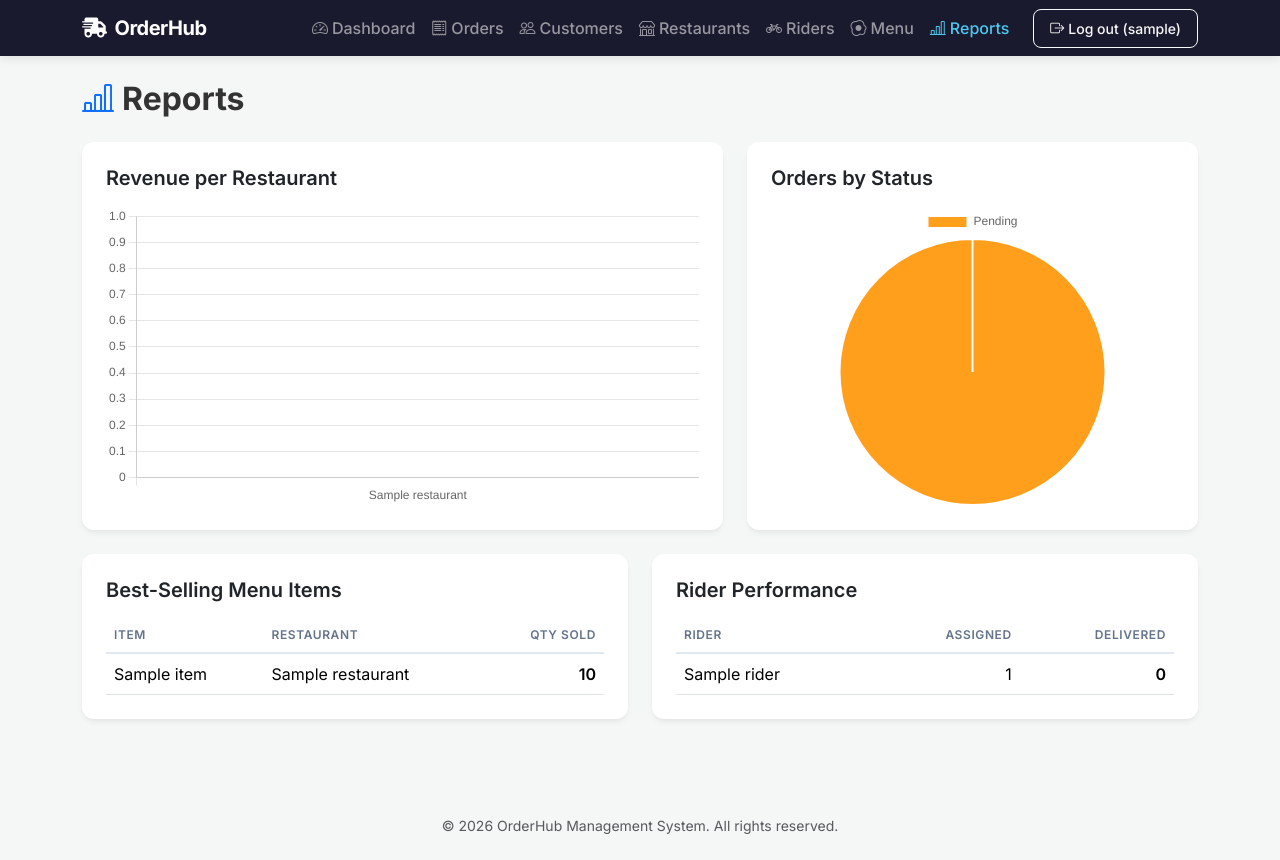
After one commit to atuheirebonitah9-star/Order_management, a Django app: page /reports/ in a window 1280 px wide. The commit adds this page. Run offline with Django 5.2, Linux system fonts and the light colour scheme; a user stored in the database is signed in; tables that the repository leaves empty hold one stand-in row (values such as "Sample post").

Commit message:
Add login, logout and staff-only Reports page

```diff
--- a/Order_management/urls.py
+++ b/Order_management/urls.py
@@ -1,6 +1,3 @@
-"""
-URL configuration for Order_management project.
-"""
 from django.contrib import admin
 from django.urls import path, include
 from django.conf import settings
@@ -8,6 +5,7 @@ from django.conf.urls.static import static
 
 urlpatterns = [
     path('admin/', admin.site.urls),
+    path('accounts/', include('django.contrib.auth.urls')),
     path('', include('orders.urls')),
 ]
 
--- a/orders/templates/orders/base.html
+++ b/orders/templates/orders/base.html
@@ -130,7 +130,8 @@
                 <span class="navbar-toggler-icon"></span>
             </button>
             <div class="collapse navbar-collapse" id="navbarNav">
-                <ul class="navbar-nav ms-auto">
+                <ul class="navbar-nav ms-auto align-items-lg-center">
+                    {% if user.is_authenticated %}
                     <li class="nav-item">
                         <a class="nav-link {% if request.resolver_match.url_name == 'dashboard' %}active{% endif %}" href="{% url 'orders:dashboard' %}">
                             <i class="bi bi-speedometer2 me-1"></i>Dashboard
@@ -161,6 +162,22 @@
                             <i class="bi bi-egg-fried me-1"></i>Menu
                         </a>
                     </li>
+                    {% if user.is_staff %}
+                    <li class="nav-item">
+                        <a class="nav-link {% if request.resolver_match.url_name == 'reports' %}active{% endif %}" href="{% url 'orders:reports' %}">
+                            <i class="bi bi-bar-chart-line me-1"></i>Reports
+                        </a>
+                    </li>
+                    {% endif %}
+                    <li class="nav-item ms-lg-3">
+                        <form method="post" action="{% url 'logout' %}" class="d-inline">
+                            {% csrf_token %}
+                            <button type="submit" class="btn btn-outline-light btn-sm">
+                                <i class="bi bi-box-arrow-right me-1"></i>Log out ({{ user.username }})
+                            </button>
+                        </form>
+                    </li>
+                    {% endif %}
                 </ul>
             </div>
         </div>
--- /dev/null
+++ b/orders/templates/orders/reports.html
@@ -0,0 +1,112 @@
+{% extends 'orders/base.html' %}
+
+{% block content %}
+<div class="d-flex justify-content-between align-items-center mb-4">
+    <h2 class="fw-bold mb-0"><i class="bi bi-bar-chart-line text-primary me-2"></i>Reports</h2>
+</div>
+
+<div class="row">
+    <div class="col-lg-7">
+        <div class="card p-4">
+            <h5 class="fw-semibold mb-3">Revenue per Restaurant</h5>
+            <div style="position: relative; height: 300px;">
+                <canvas id="restaurantChart"></canvas>
+            </div>
+        </div>
+    </div>
+    <div class="col-lg-5">
+        <div class="card p-4">
+            <h5 class="fw-semibold mb-3">Orders by Status</h5>
+            <div style="position: relative; height: 300px;">
+                <canvas id="statusChart"></canvas>
+            </div>
+        </div>
+    </div>
+</div>
+
+<div class="row">
+    <div class="col-lg-6">
+        <div class="card p-4">
+            <h5 class="fw-semibold mb-3">Best-Selling Menu Items</h5>
+            <table class="table table-hover align-middle mb-0">
+                <thead>
+                    <tr><th>Item</th><th>Restaurant</th><th class="text-end">Qty Sold</th></tr>
+                </thead>
+                <tbody>
+                    {% for item in best_items %}
+                    <tr>
+                        <td>{{ item.name }}</td>
+                        <td>{{ item.restaurant.name }}</td>
+                        <td class="text-end fw-semibold">{{ item.qty }}</td>
+                    </tr>
+                    {% empty %}
+                    <tr><td colspan="3" class="text-center text-muted">No sales yet.</td></tr>
+                    {% endfor %}
+                </tbody>
+            </table>
+        </div>
+    </div>
+    <div class="col-lg-6">
+        <div class="card p-4">
+            <h5 class="fw-semibold mb-3">Rider Performance</h5>
+            <table class="table table-hover align-middle mb-0">
+                <thead>
+                    <tr><th>Rider</th><th class="text-end">Assigned</th><th class="text-end">Delivered</th></tr>
+                </thead>
+                <tbody>
+                    {% for rider in riders %}
+                    <tr>
+                        <td>{{ rider.name }}</td>
+                        <td class="text-end">{{ rider.total }}</td>
+                        <td class="text-end fw-semibold">{{ rider.delivered }}</td>
+                    </tr>
+                    {% empty %}
+                    <tr><td colspan="3" class="text-center text-muted">No riders.</td></tr>
+                    {% endfor %}
+                </tbody>
+            </table>
+        </div>
+    </div>
+</div>
+
+{{ restaurant_chart|json_script:"restaurant-data" }}
+{{ status_chart|json_script:"status-data" }}
+{% endblock %}
+
+{% block extra_js %}
+<script src="https://cdnjs.cloudflare.com/ajax/libs/Chart.js/4.4.1/chart.umd.min.js"></script>
+<script>
+    const rd = JSON.parse(document.getElementById('restaurant-data').textContent);
+    const sd = JSON.parse(document.getElementById('status-data').textContent);
+
+    new Chart(document.getElementById('restaurantChart'), {
+        type: 'bar',
+        data: {
+            labels: rd.labels,
+            datasets: [{ label: 'Revenue (UGX)', data: rd.values, backgroundColor: '#4361ee', borderRadius: 6 }]
+        },
+        options: {
+            responsive: true,
+            maintainAspectRatio: false,
+            plugins: { legend: { display: false } },
+            scales: { y: { beginAtZero: true } }
+        }
+    });
+
+    const statusColors = {
+        'Pending': '#ff9f1c',
+        'Preparing': '#4cc9f0',
+        'Completed': '#2ec4b6',
+        'Cancelled': '#e71d36'
+    };
+
+    new Chart(document.getElementById('statusChart'), {
+        type: 'pie',
+        data: {
+            labels: sd.labels,
+            datasets: [{ data: sd.values, backgroundColor: sd.labels.map(l => statusColors[l]) }]
+        },
+        options: { responsive: true, maintainAspectRatio: false }
+    });
+</script>
+{% endblock %}
--- a/orders/urls.py
+++ b/orders/urls.py
@@ -15,7 +15,7 @@ urlpatterns = [
     path('orders/<str:order_id>/delete/', views.order_delete, name='order_delete'),
 
     # Order Items (For adding/removing items from an order)
-    path('order-items/<int:pk>/delete/', views.orderitem_delete, name='orderitem_delete'), # <-- NEW
+    path('order-items/<int:pk>/delete/', views.orderitem_delete, name='orderitem_delete'),
 
     # Customers
     path('customers/', views.customer_list, name='customer_list'),
@@ -34,4 +34,7 @@ urlpatterns = [
     # Menu Items
     path('menu/', views.menu_list, name='menu_list'),
     path('menu/create/', views.menu_item_create, name='menu_item_create'),
+
+    # Reports (staff only)
+    path('reports/', views.reports, name='reports'),
 ]
--- a/orders/views.py
+++ b/orders/views.py
@@ -1,6 +1,7 @@
 from django.shortcuts import render, get_object_or_404, redirect
 from django.db.models import Count, Sum, Avg, Q
 from django.contrib import messages
+from django.contrib.auth.decorators import user_passes_test
 from django.utils import timezone
 from datetime import datetime, timedelta
 from .models import Order, Customer, Restaurant, DeliveryRider, MenuItem, OrderItem
@@ -281,3 +282,40 @@ def menu_item_create(request):
     else:
         form = MenuItemForm()
     return render(request, 'orders/menu_item_form.html', {'form': form, 'title': 'Add Menu Item'})
+
+
+# ==========================================
+# REPORTS (staff only)
+# ==========================================
+@user_passes_test(lambda u: u.is_staff)
+def reports(request):
+    # Revenue counts completed orders only, matching the dashboard
+    revenue = Restaurant.objects.annotate(
+        revenue=Sum('order__total', filter=Q(order__status='completed')),
+        orders=Count('order')
+    ).order_by('-revenue')
+
+    by_status = Order.objects.values('status').annotate(n=Count('order_id')).order_by('status')
+
+    best_items = MenuItem.objects.annotate(
+        qty=Sum('orderitem__quantity')
+    ).filter(qty__gt=0).select_related('restaurant').order_by('-qty')[:10]
+
+    riders = DeliveryRider.objects.annotate(
+        total=Count('order'),
+        delivered=Count('order', filter=Q(order__delivery_status='delivered')),
+    ).order_by('-delivered')
+
+    context = {
+        'restaurant_chart': {
+            'labels': [r.name for r in revenue],
+            'values': [float(r.revenue or 0) for r in revenue],
+        },
+        'status_chart': {
+            'labels': [s['status'].title() for s in by_status],
+            'values': [s['n'] for s in by_status],
+        },
+        'best_items': best_items,
+        'riders': riders,
+    }
+    return render(request, 'orders/reports.html', context)
```
Also changed, not shown: Order_management/settings.py (+15 -19 lines), orders/templates/registration/login.html (added, +31 -0 lines).
